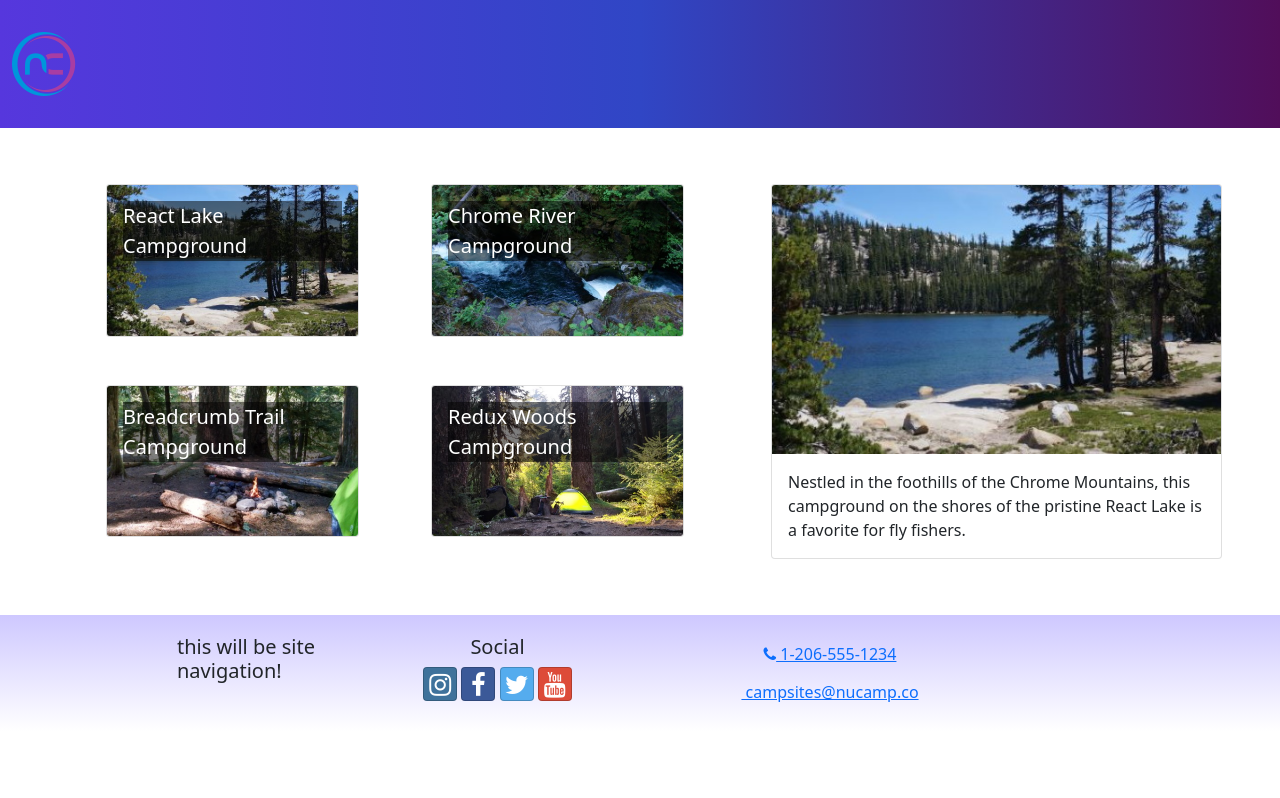
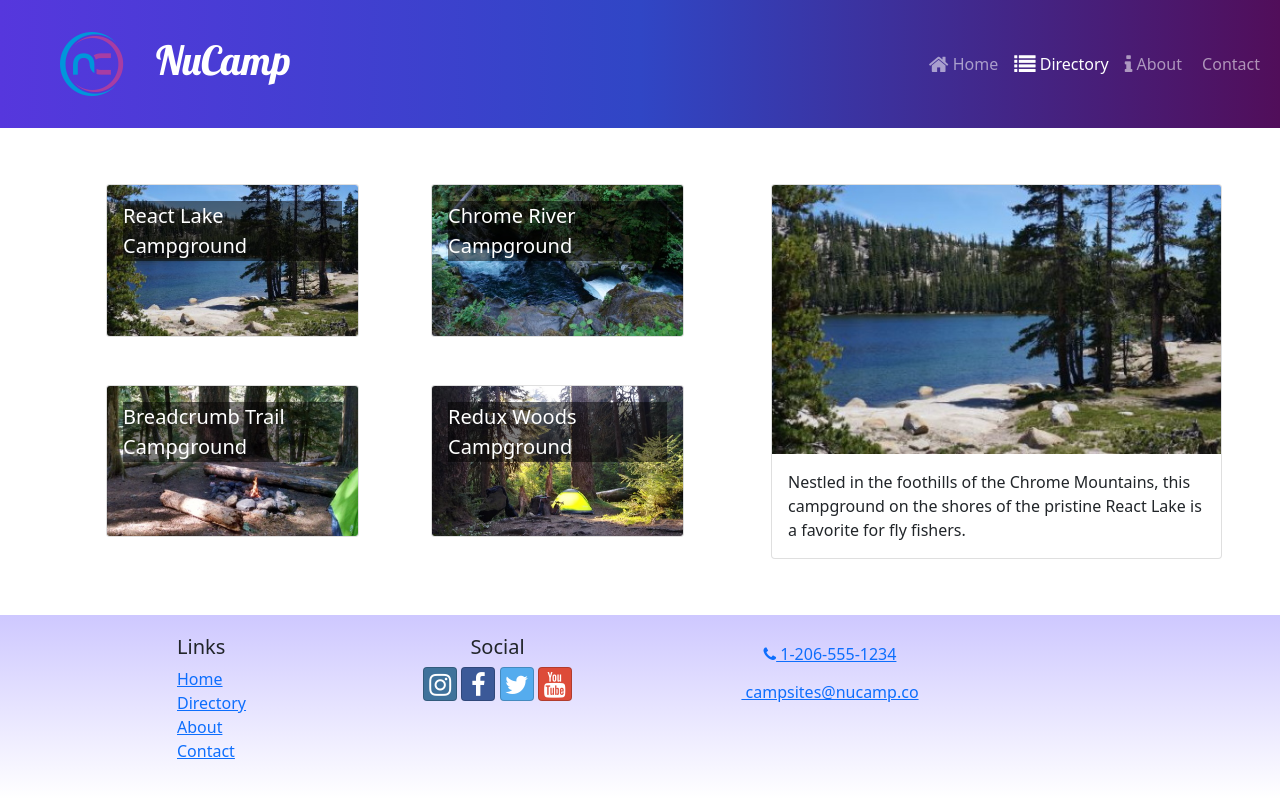
Before and after one commit to oscarmakesthings/ReactCamping, a React (Create React App) app: page /directory in a window 1280 px wide. Built offline with nearby package versions, Linux system fonts and the light colour scheme.

Commit message:
HeaderandFooterLinks

```diff
--- a/src/components/Footer.js
+++ b/src/components/Footer.js
@@ -1,4 +1,5 @@
 import { Container, Row, Col } from 'reactstrap';
+import { Link } from 'react-router-dom';
 
 const Footer = () => {
     return (
@@ -6,7 +7,21 @@
             <Container>
                 <Row>
                     <Col xs={{ size: 4, offset: 1 }} sm='2'>
-                        <h5>this will be site navigation!</h5>
+                        <h5>Links</h5>
+                        <ul className="list-unstyled">
+                            <li>
+                                <Link to='/'>Home</Link>
+                            </li>
+                            <li>
+                                <Link to='/directory'>Directory</Link>
+                            </li>
+                            <li>
+                                <Link to='/about'>About</Link>
+                            </li>
+                            <li>
+                                <Link to='/contact'>Contact</Link>
+                            </li>
+                        </ul>
                     </Col>
                     <Col xs='6' sm='3' className='text-center'>
                         <h5>Social</h5>
--- a/src/components/Header.js
+++ b/src/components/Header.js
@@ -1,14 +1,51 @@
-import {Navbar, NavbarBrand} from 'reactstrap'
+import { useState } from 'react';
+import {
+  Navbar,
+  NavbarBrand,
+  Collapse,
+  NavbarToggler,
+  Nav,
+  NavItem,
+} from 'reactstrap'
+import { NavLink } from 'react-router-dom';
 import NucampLogo from '../app/assets/img/logo.png';
 
 const Header = () => {
-    return (
-        <Navbar dark color='primary' sticky='top' expand='md'>
-          <NavbarBrand href='/'>
-            <img src={NucampLogo} alt='nucamp logo' />
-          </NavbarBrand>
-      </Navbar>
-    );
+  const [menuOpen, setMenuOpen] = useState(false);
+
+  return (
+    <Navbar dark color='primary' sticky='top' expand='md'>
+      <NavbarBrand className='ms-5' href='/'>
+        <img className='float-start' src={NucampLogo} alt='nucamp logo' />
+        <h1 className='mt-1'>NuCamp</h1>
+      </NavbarBrand>
+      <NavbarToggler onClick={() => setMenuOpen(!menuOpen)} />
+      <Collapse isOpen={menuOpen} navbar>
+        <Nav className='ms-auto' navbar>
+          <NavItem>
+            <NavLink className='nav-link' to='/'>
+              <i className='fa fa-home fa-lg' /> Home
+            </NavLink>
+          </NavItem>
+          <NavItem>
+            <NavLink className='nav-link' to='/directory'>
+              <i className='fa fa-list fa-lg' /> Directory
+            </NavLink>
+          </NavItem>
+          <NavItem>
+            <NavLink className='nav-link' to='/about'>
+              <i className='fa fa-info fa-lg' /> About
+            </NavLink>
+          </NavItem>
+          <NavItem>
+            <NavLink className='nav-link' to='/contact'>
+              <i className='fa fa-address fa-lg' /> Contact
+            </NavLink>
+          </NavItem >
+        </Nav >
+      </Collapse>
+    </Navbar >
+  );
 };
 
 export default Header;
```
